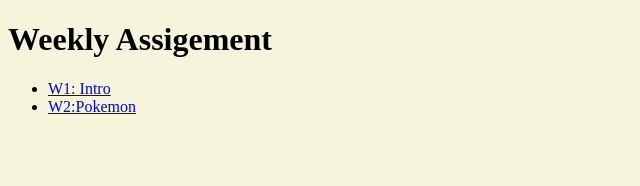
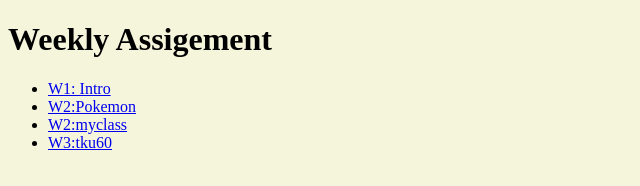
Before and after one commit to 207410621/207410621, a plain HTML site: page index.html in a window 1280 px wide. Shown: the whole page, without its empty margins (0-640 px from the left). Drawn offline with Linux system fonts and the light colour scheme.

Commit message:
Add files via upload

```diff
--- a/index.html
+++ b/index.html
@@ -16,6 +16,14 @@
            <a href="w02/table.html">W2:Pokemon
            </a>
        </li>
+       <li>
+           <a href="w02/myclass_template.html">W2:myclass
+           </a>
+       </li>
+       <li>
+           <a href="w03/tku60.html">W3:tku60
+           </a>
+       </li>
        </ul>
 
     </body>
```
Also changed, not shown: 1 other file.
